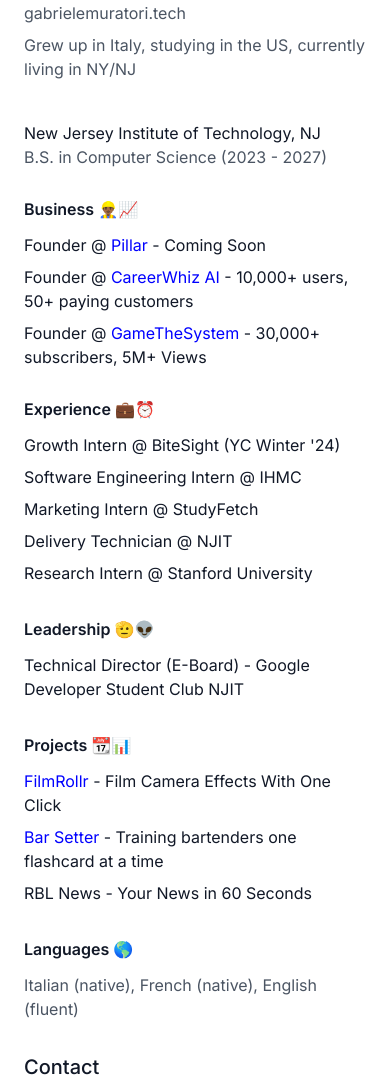
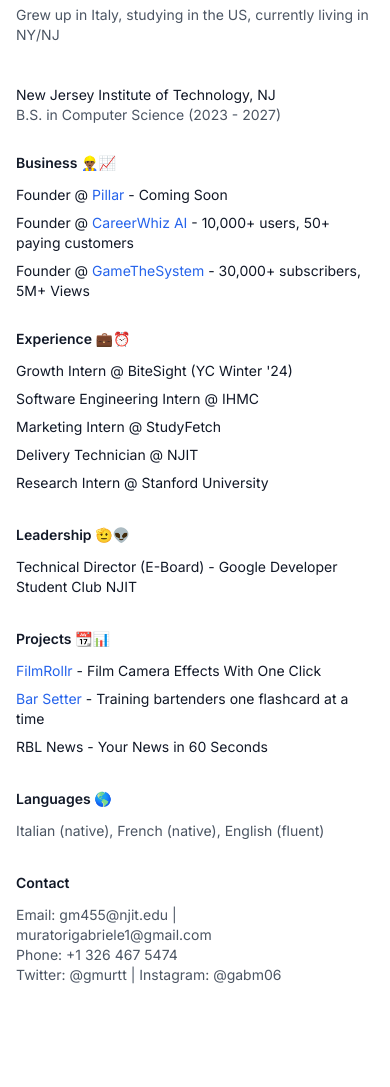
Before and after one commit to gmurrt/MyPortfolio, a plain HTML site: page index.html in a window 390 px wide. Shown: the part 115-1202 px from the top of the page. After the commit the page ends 1164 px from the top, so only its background shows below. Drawn offline with nearby package versions, Linux system fonts and the light colour scheme.

Commit message:
Update index.html

```diff
--- a/index.html
+++ b/index.html
@@ -13,95 +13,94 @@
     </style>
 </head>
 <body class="bg-white text-gray-900">
-    <div class="max-w-3xl mx-auto px-6 py-12">
+    <div class="max-w-3xl mx-auto px-4 sm:px-6 py-8 sm:py-12">
         <!-- Header -->
         <div class="mb-10">
-            <h1 class="text-3xl font-semibold mb-2">Gabriele Muratori</h1>
-            <p class="text-gray-600">+1 326 467 5474 · gm455@njit.edu · gabrielemuratori.tech</p>
-            <p class="text-gray-600 mt-2">Grew up in Italy, studying in the US, currently living in NY/NJ</p>
+            <h1 class="text-2xl sm:text-3xl font-semibold mb-2">Gabriele Muratori</h1>
+            <p class="text-sm sm:text-base text-gray-600">+1 326 467 5474 · gm455@njit.edu · gabrielemuratori.tech</p>
+            <p class="text-sm sm:text-base text-gray-600 mt-2">Grew up in Italy, studying in the US, currently living in NY/NJ</p>
         </div>
 
         <!-- Education -->
         <div class="mb-7">
-            <p class="text-gray-900">New Jersey Institute of Technology, NJ</p>
-            <p class="text-gray-600">B.S. in Computer Science (2023 - 2027)</p>
+            <p class="text-sm sm:text-base text-gray-900">New Jersey Institute of Technology, NJ</p>
+            <p class="text-sm sm:text-base text-gray-600">B.S. in Computer Science (2023 - 2027)</p>
         </div>
 
         <!-- Business -->
         <div class="mb-7">
-            <h2 class="text-l font-medium mb-3"><b>Business 👷🏾‍♂️📈</b> </h2>
+            <h2 class="text-sm sm:text-l font-medium mb-3"><b>Business 👷🏾‍♂️📈</b></h2>
             <div class="space-y-2">
                 <div>
-                    <p class="text-gray-900">Founder @ <a href="https://thepillar.app/" style="color: blue;">Pillar</a> - Coming Soon</p>
+                    <p class="text-sm sm:text-base text-gray-900">Founder @ <a href="https://thepillar.app/" class="text-blue-600">Pillar</a> - Coming Soon</p>
                 </div>
                 <div>
-                    <p class="text-gray-900">Founder @ <a href="https://www.careerwhiz.ai" style="color: blue;">CareerWhiz AI</a> - 10,000+ users, 50+ paying customers</p>
+                    <p class="text-sm sm:text-base text-gray-900">Founder @ <a href="https://www.careerwhiz.ai" class="text-blue-600">CareerWhiz AI</a> - 10,000+ users, 50+ paying customers</p>
                 </div>
                 <div>
-                    <p class="text-gray-900">Founder @  <a href="https://www.youtube.com/@GameTheSystem/videos" style="color: blue;">GameTheSystem</a> - 30,000+ subscribers, 5M+ Views</p>
+                    <p class="text-sm sm:text-base text-gray-900">Founder @ <a href="https://www.youtube.com/@GameTheSystem/videos" class="text-blue-600">GameTheSystem</a> - 30,000+ subscribers, 5M+ Views</p>
                 </div>
             </div>
         </div>
 
         <!-- Experience -->
         <div class="mb-8">
-            <h2 class="text-l font-medium mb-3"><b>Experience 💼⏰</b> </h2>
+            <h2 class="text-sm sm:text-l font-medium mb-3"><b>Experience 💼⏰</b></h2>
             <div class="space-y-2">
                 <div>
-                    <p class="text-gray-900">Growth Intern @ BiteSight (YC Winter '24)</p>
+                    <p class="text-sm sm:text-base text-gray-900">Growth Intern @ BiteSight (YC Winter '24)</p>
                 </div>
                 <div>
-                    <p class="text-gray-900">Software Engineering Intern @ IHMC</p>
+                    <p class="text-sm sm:text-base text-gray-900">Software Engineering Intern @ IHMC</p>
                 </div>
                 <div>
-                    <p class="text-gray-900">Marketing Intern @ StudyFetch</p>
+                    <p class="text-sm sm:text-base text-gray-900">Marketing Intern @ StudyFetch</p>
                 </div>
                 <div>
-                    <p class="text-gray-900">Delivery Technician @ NJIT</p>
+                    <p class="text-sm sm:text-base text-gray-900">Delivery Technician @ NJIT</p>
                 </div>
                 <div>
-                    <p class="text-gray-900">Research Intern @ Stanford University</p>
+                    <p class="text-sm sm:text-base text-gray-900">Research Intern @ Stanford University</p>
                 </div>
             </div>
         </div>
 
         <!-- Leadership -->
         <div class="mb-8">
-            <h2 class="text-l font-medium mb-3"><b>Leadership 🫡👽</b></h2>
-            <p class="text-gray-900">Technical Director (E-Board) - Google Developer Student Club NJIT</p>
+            <h2 class="text-sm sm:text-l font-medium mb-3"><b>Leadership 🫡👽</b></h2>
+            <p class="text-sm sm:text-base text-gray-900">Technical Director (E-Board) - Google Developer Student Club NJIT</p>
         </div>
 
         <!-- Projects -->
         <div class="mb-8">
-            <h2 class="text-l font-medium mb-3"><b>Projects 📆📊</b></h2>
+            <h2 class="text-sm sm:text-l font-medium mb-3"><b>Projects 📆📊</b></h2>
             <div class="space-y-2">
                 <div>
-                    <p class="text-gray-900"> <a href="https://www.filmrollr.com/" style="color: blue;">FilmRollr</a> - Film Camera Effects With One Click</p>
+                    <p class="text-sm sm:text-base text-gray-900"><a href="https://www.filmrollr.com/" class="text-blue-600">FilmRollr</a> - Film Camera Effects With One Click</p>
                 </div>
                 <div>
-                    <p class="text-gray-900"><a href="https://barsetter-f385a.web.app/" style="color: blue;">Bar Setter</a> - Training bartenders one flashcard at a time</p>
+                    <p class="text-sm sm:text-base text-gray-900"><a href="https://barsetter-f385a.web.app/" class="text-blue-600">Bar Setter</a> - Training bartenders one flashcard at a time</p>
                 </div>
                 <div>
-                    <p class="text-gray-900">RBL News - Your News in 60 Seconds</p>
+                    <p class="text-sm sm:text-base text-gray-900">RBL News - Your News in 60 Seconds</p>
                 </div>
-
             </div>
         </div>
 
         <!-- Skills -->
         <div class="mb-8">
             <div>
-                <h2 class="text-l font-medium mb-3"><b>Languages 🌎</b></h2>
-                <p class="text-gray-600">Italian (native), French (native), English (fluent)</p>
+                <h2 class="text-sm sm:text-l font-medium mb-3"><b>Languages 🌎</b></h2>
+                <p class="text-sm sm:text-base text-gray-600">Italian (native), French (native), English (fluent)</p>
             </div>
         </div>
 
         <!-- Contact -->
         <div class="mb-8">
-            <h2 class="text-xl font-medium mb-3">Contact</h2>
-            <p class="text-gray-600">Email: gm455@njit.edu | muratorigabriele1@gmail.com</p>
-            <p class="text-gray-600">Phone: +1 326 467 5474</p>
-            <p class="text-gray-600">Twitter: @gmurtt | Instagram: @gabm06</p>
+            <h2 class="text-sm sm:text-l font-medium mb-3"><b>Contact</b></h2>
+            <p class="text-sm sm:text-base text-gray-600">Email: gm455@njit.edu | muratorigabriele1@gmail.com</p>
+            <p class="text-sm sm:text-base text-gray-600">Phone: +1 326 467 5474</p>
+            <p class="text-sm sm:text-base text-gray-600">Twitter: @gmurtt | Instagram: @gabm06</p>
         </div>
     </div>
 </body>
```
